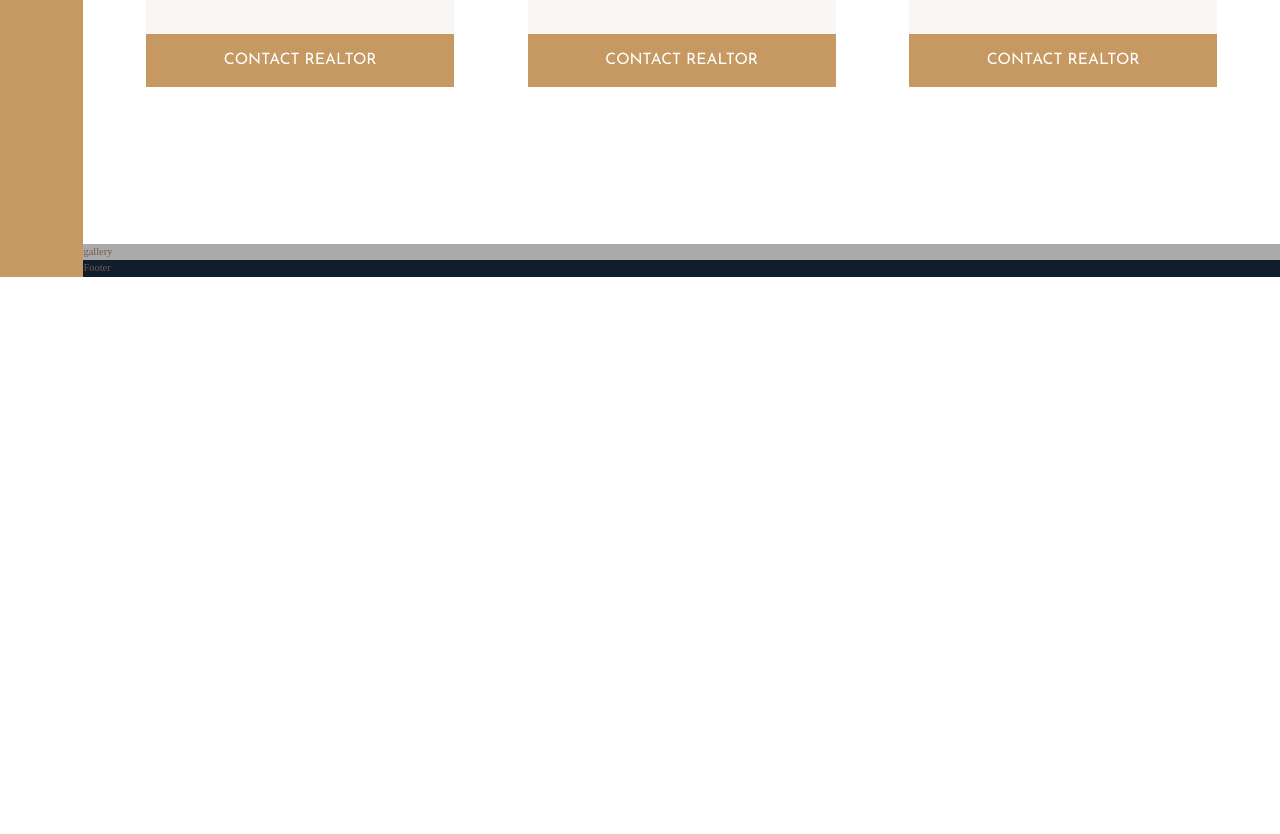
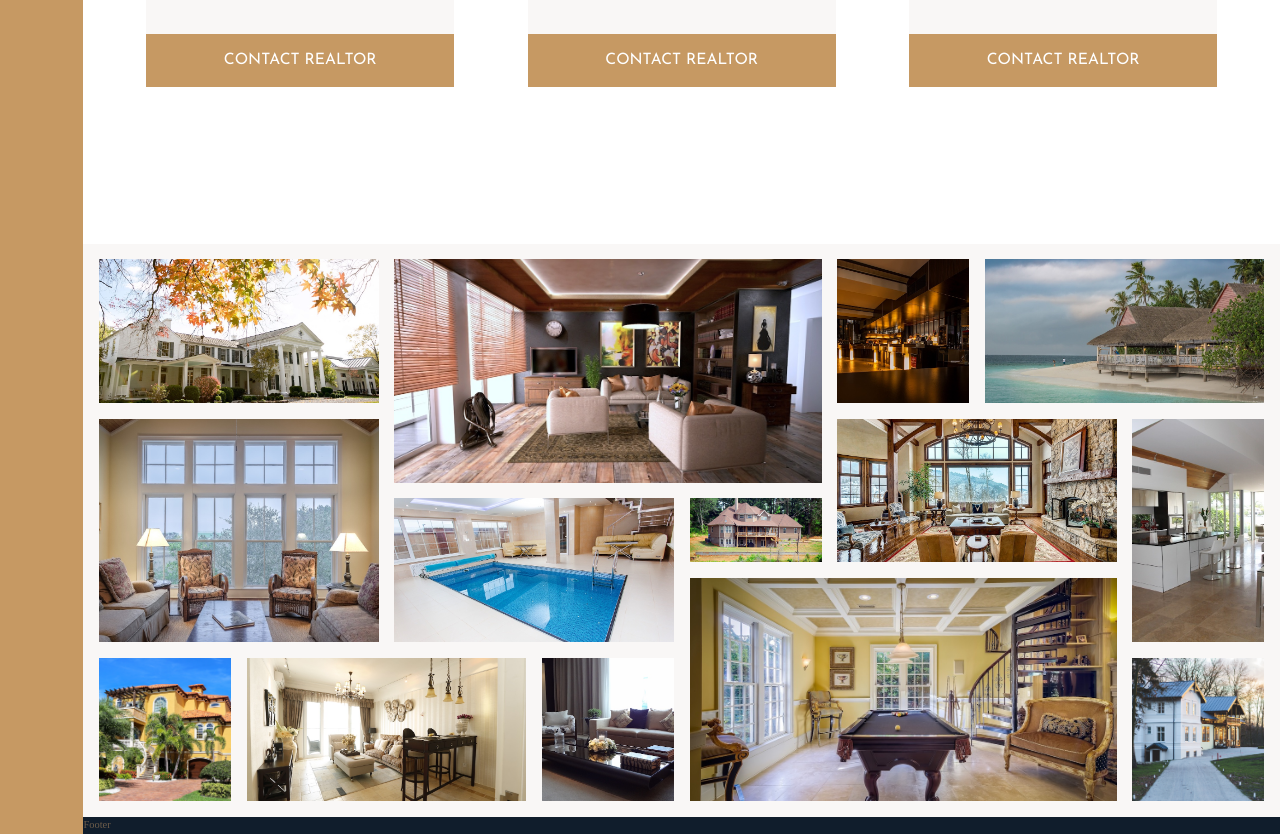
Before and after one commit to GuiCMartins/nexter, a website: page index.html in a window 1280 px wide. Shown: the part 2948-3782 px from the top of the page. Before the commit the page ends 3225 px from the top, so only its background shows below. Drawn offline with Linux system fonts and the light colour scheme.

Commit message:
gallery section

```diff
--- a/index.html
+++ b/index.html
@@ -295,9 +295,21 @@
         </section>
 
         <section class="gallery">
-            gallery
+            <figure class="gallery__item gallery__item--1"><img src="img/gal-1.jpeg" alt="Gallery img 1" class="gallery__img"></figure>
+            <figure class="gallery__item gallery__item--2"><img src="img/gal-2.jpeg" alt="Gallery img 2" class="gallery__img"></figure>
+            <figure class="gallery__item gallery__item--3"><img src="img/gal-3.jpeg" alt="Gallery img 3" class="gallery__img"></figure>
+            <figure class="gallery__item gallery__item--4"><img src="img/gal-4.jpeg" alt="Gallery img 4" class="gallery__img"></figure>
+            <figure class="gallery__item gallery__item--5"><img src="img/gal-5.jpeg" alt="Gallery img 5" class="gallery__img"></figure>
+            <figure class="gallery__item gallery__item--6"><img src="img/gal-6.jpeg" alt="Gallery img 6" class="gallery__img"></figure>
+            <figure class="gallery__item gallery__item--7"><img src="img/gal-7.jpeg" alt="Gallery img 7" class="gallery__img"></figure>
+            <figure class="gallery__item gallery__item--8"><img src="img/gal-8.jpeg" alt="Gallery img 8" class="gallery__img"></figure>
+            <figure class="gallery__item gallery__item--9"><img src="img/gal-9.jpeg" alt="Gallery img 9" class="gallery__img"></figure>
+            <figure class="gallery__item gallery__item--10"><img src="img/gal-10.jpeg" alt="Gallery img 10" class="gallery__img"></figure>
+            <figure class="gallery__item gallery__item--11"><img src="img/gal-11.jpeg" alt="Gallery img 11" class="gallery__img"></figure>
+            <figure class="gallery__item gallery__item--12"><img src="img/gal-12.jpeg" alt="Gallery img 12" class="gallery__img"></figure>
+            <figure class="gallery__item gallery__item--13"><img src="img/gal-13.jpeg" alt="Gallery img 13" class="gallery__img"></figure>
+            <figure class="gallery__item gallery__item--14"><img src="img/gal-14.jpeg" alt="Gallery img 14" class="gallery__img"></figure>
         </section>
-
 
         <footer class="footer">
             Footer
--- a/sass/_gallery.scss
+++ b/sass/_gallery.scss
@@ -1,4 +1,76 @@
 .gallery {
-    background-color: $color-grey-light-2;
+    background-color: $color-grey-light-1;
     grid-column: full-start / full-end;
+    display: grid;
+
+    grid-template-columns: repeat(8, 1fr);
+    grid-template-rows: repeat(7, 5vw);
+    gap: 1.5rem;
+    padding: 1.5rem;
+
+    &__item {
+        &--1 {
+            grid-row: 1 / span 2;
+            grid-column: 1 / span 2;
+        }
+        &--2 {
+            grid-row: 1 / span 3;
+            grid-column: 3 / span 3;
+        }
+        &--3 {
+            grid-row: 1 / span 2;
+            grid-column: 6 / 7;
+        }
+        &--4 {
+            grid-row: 1 / span 2;
+            grid-column: 7 / -1;
+        }
+        &--5 {
+            grid-row: 3 / span 3;
+            grid-column: 1 / span 2;
+        }
+        &--6 {
+            grid-row: 4 / span 2;
+            grid-column: 3 / span 2;
+        }
+        &--7 {
+            grid-row: 4 / 5;
+            grid-column: 5 / 6;
+        }
+        &--8 {
+            grid-row: 3 / span 2;
+            grid-column: 6 / span 2;
+        }
+        &--9 {
+            grid-row: 3 / span 3;
+            grid-column: 8 / -1;
+        }
+        &--10 {
+            grid-row: 6 / span 2;
+            grid-column: 1 / 2;
+        }
+        &--11 {
+            grid-row: 6 / span 2;
+            grid-column: 2 / span 2;
+        }
+        &--12 {
+            grid-row: 6 / span 2;
+            grid-column: 4 / 5;
+        }
+        &--13 {
+            grid-row: 5 / span 3;
+            grid-column: 5 / span 3;
+        }
+        &--14 {
+            grid-row: 6 / span 2;
+            grid-column: 8 / -1;
+        }
+    }
+
+    &__img {
+        width: 100%;
+        height: 100%;
+        object-fit: cover;
+        display: block;
+    }
 }
```
Also changed, not shown: css/style.css.
